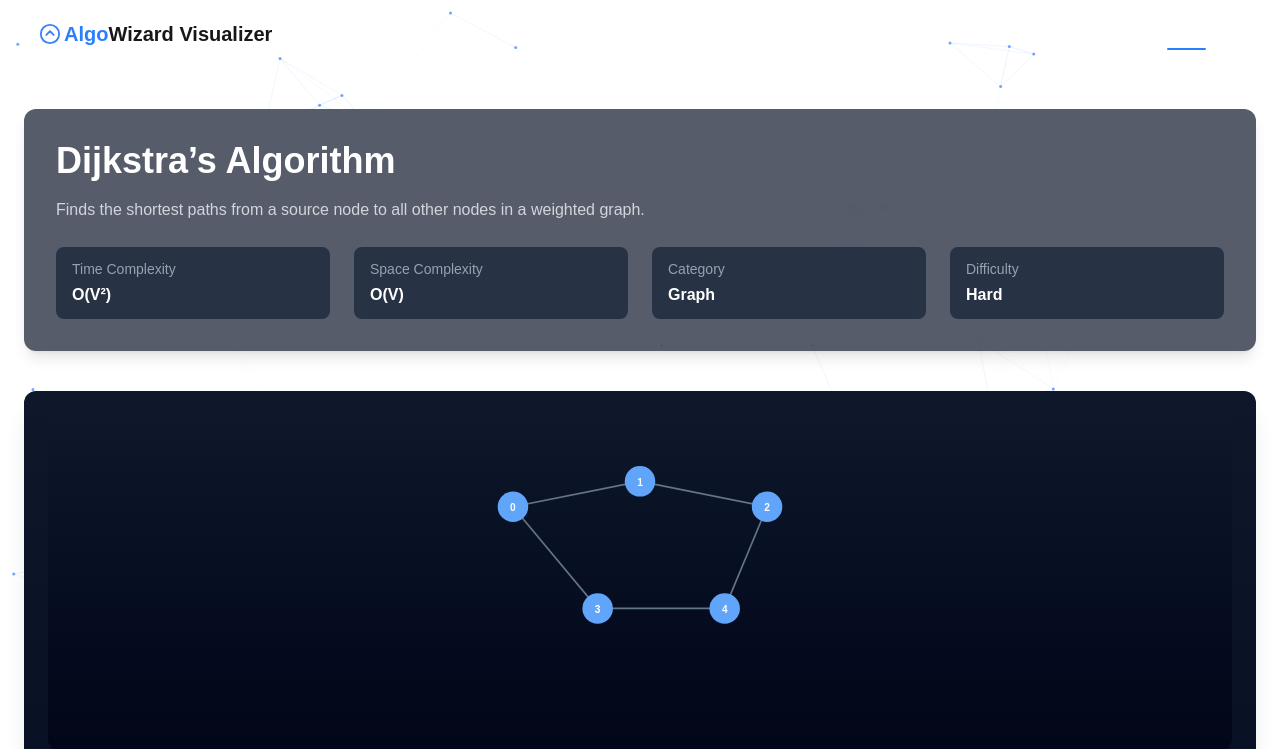
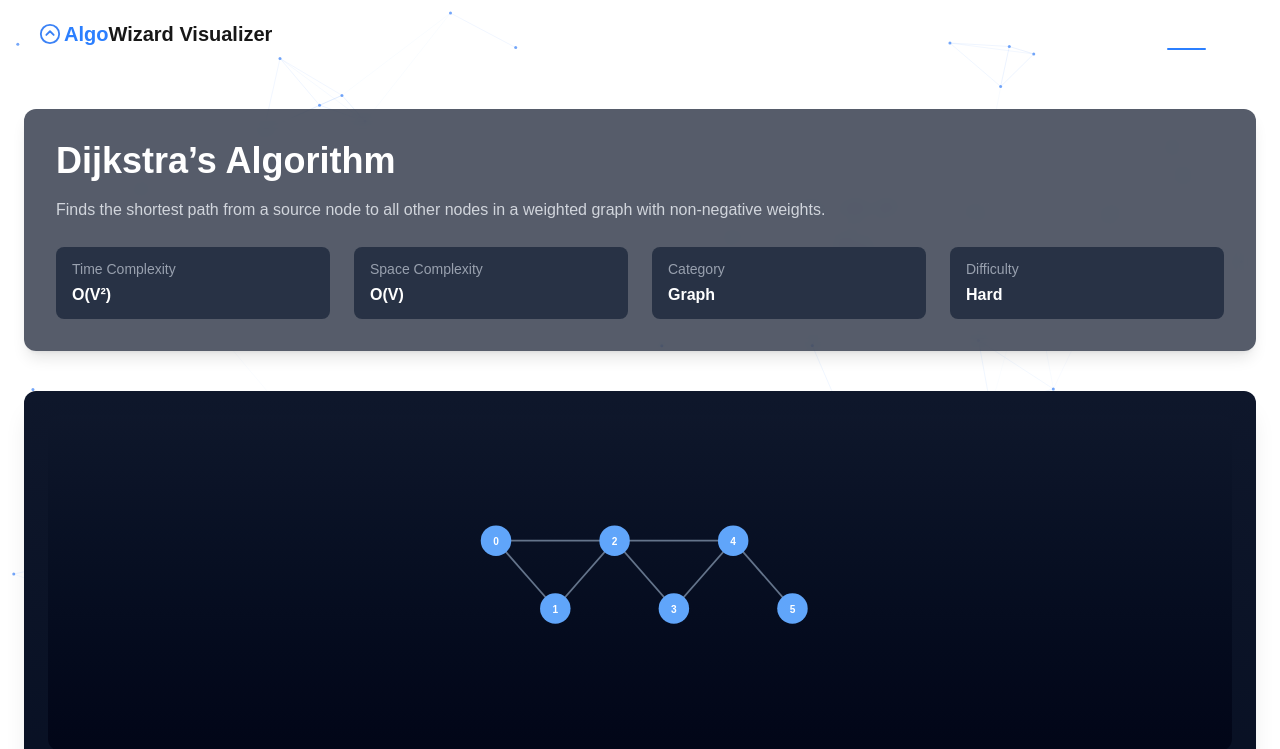
Before and after one commit to N9601/algowizard, a Next.js app: page /visualizer/graph/dijkstra in a window 1280 px wide. Shown: the top 749 px of the page. Built offline with nearby package versions, Linux system fonts and the light colour scheme.

Commit message:
Created engine for WEighted tree generation

```diff
--- a/app/visualizer/graph/bellman-ford/page.tsx
+++ b/app/visualizer/graph/bellman-ford/page.tsx
@@ -12,8 +12,9 @@ import Controls from "../../../../components/visualizer/Controls";
 import GraphCanvas from "../../../../components/visualizer/GraphCanvas";
 import Pseudocode from "../../../../components/visualizer/Pseudocode";
 
-/* ---------- STATIC GRAPH (NO HYDRATION ISSUES) ---------- */
+/* ---------------- GRAPH GENERATOR ---------------- */
 
+function generateWeightedGraph() {
   const nodes = [
     { id: 0, x: 80, y: 80 },
     { id: 1, x: 200, y: 40 },
@@ -31,7 +32,14 @@ const edges = [
     { from: 3, to: 4, weight: -2 },
   ];
 
+  return { nodes, edges };
+}
+
+/* ---------------- PAGE ---------------- */
+
 export default function BellmanFordPage() {
+  const [graph, setGraph] = useState(() => generateWeightedGraph());
+
   const [step, setStep] = useState<GraphStep | null>(null);
   const [speed, setSpeed] = useState(600);
   const [progress, setProgress] = useState(0);
@@ -41,12 +49,12 @@ export default function BellmanFordPage() {
 
   useEffect(() => {
     const steps = generateBellmanFordSteps(
-      nodes.map((n) => n.id),
-      edges,
+      graph.nodes.map(n => n.id),
+      graph.edges,
       0
     );
 
-    controllerRef.current = new StepController(steps, (s) => {
+    controllerRef.current = new StepController(steps, s => {
       setStep(s);
       setProgress(
         controllerRef.current!.currentStepIndex /
@@ -56,19 +64,16 @@ export default function BellmanFordPage() {
 
     controllerRef.current.setSpeed(speed);
     return () => controllerRef.current?.pause();
-  }, [speed]);
+  }, [graph, speed]);
 
   const togglePlay = () => {
     if (!controllerRef.current) return;
-
-    if (isPlaying) {
-      controllerRef.current.pause();
-    } else {
-      controllerRef.current.play();
-    }
-
+    isPlaying
+      ? controllerRef.current.pause()
+      : controllerRef.current.play();
     setIsPlaying(!isPlaying);
   };
+
   return (
     <>
       <Navbar />
@@ -76,15 +81,15 @@ export default function BellmanFordPage() {
 
       <AlgorithmLayout
         title="Bellman–Ford Algorithm"
-        description="Finds shortest paths from a source vertex to all vertices, even with negative weights."
+        description="Computes shortest paths from a source vertex, allowing negative edge weights."
         time="O(V × E)"
         space="O(V)"
         category="Graph"
         difficulty="Hard"
       >
         <GraphCanvas
-          nodes={nodes}
-          edges={edges}
+          nodes={graph.nodes}
+          edges={graph.edges}
           activeNode={step?.activeNode}
           visited={step?.visited}
         />
@@ -103,6 +108,7 @@ export default function BellmanFordPage() {
             setStep(null);
             setProgress(0);
             setIsPlaying(false);
+            setGraph(generateWeightedGraph()); // ✅ FIX
           }}
           speed={speed}
           onSpeedChange={setSpeed}
--- a/app/visualizer/graph/dijkstra/page.tsx
+++ b/app/visualizer/graph/dijkstra/page.tsx
@@ -4,6 +4,7 @@ import { useEffect, useRef, useState } from "react";
 import { StepController } from "../../../../src/lib/engine/controller";
 import { GraphStep } from "../../../../src/lib/engine/types";
 import { generateDijkstraSteps } from "../../../../src/lib/engine/algorithms/dijkstra";
+import { generateWeightedGraph } from "../../../../src/lib/engine/graph/weightedGraphGenerator";
 
 import Navbar from "../../../../components/visualizer/Navbar";
 import AlgorithmBackground from "../../../../components/visualizer/AlgorithmBackground";
@@ -12,32 +13,8 @@ import Controls from "../../../../components/visualizer/Controls";
 import GraphCanvas from "../../../../components/visualizer/GraphCanvas";
 import Pseudocode from "../../../../components/visualizer/Pseudocode";
 
-/* ---------- Static weighted graph (for now) ---------- */
-const nodes = [
-  { id: 0, x: 100, y: 80 },
-  { id: 1, x: 250, y: 50 },
-  { id: 2, x: 400, y: 80 },
-  { id: 3, x: 200, y: 200 },
-  { id: 4, x: 350, y: 200 },
-];
-
-const edges = [
-  { from: 0, to: 1 },
-  { from: 1, to: 2 },
-  { from: 0, to: 3 },
-  { from: 3, to: 4 },
-  { from: 4, to: 2 },
-];
-
-const weightedGraph = {
-  0: [{ to: 1, weight: 2 }, { to: 3, weight: 1 }],
-  1: [{ to: 2, weight: 3 }],
-  2: [],
-  3: [{ to: 4, weight: 2 }],
-  4: [{ to: 2, weight: 1 }],
-};
-
 export default function DijkstraPage() {
+  const [graph, setGraph] = useState(() => generateWeightedGraph());
   const [step, setStep] = useState<GraphStep | null>(null);
   const [speed, setSpeed] = useState(600);
   const [progress, setProgress] = useState(0);
@@ -46,7 +23,7 @@ export default function DijkstraPage() {
   const controllerRef = useRef<StepController<GraphStep> | null>(null);
 
   useEffect(() => {
-    const steps = generateDijkstraSteps(weightedGraph, 0);
+    const steps = generateDijkstraSteps(graph.adjacencyList, graph.start);
 
     controllerRef.current = new StepController(steps, (s) => {
       setStep(s);
@@ -58,16 +35,14 @@ export default function DijkstraPage() {
 
     controllerRef.current.setSpeed(speed);
     return () => controllerRef.current?.pause();
-  }, [speed]);
+  }, [graph, speed]);
 
- const togglePlay = () => {
+  const togglePlay = () => {
     if (!controllerRef.current) return;
 
-    if (isPlaying) {
-      controllerRef.current.pause();
-    } else {
-      controllerRef.current.play();
-    }
+    isPlaying
+      ? controllerRef.current.pause()
+      : controllerRef.current.play();
 
     setIsPlaying(!isPlaying);
   };
@@ -79,22 +54,25 @@ export default function DijkstraPage() {
 
       <AlgorithmLayout
         title="Dijkstra’s Algorithm"
-        description="Finds the shortest paths from a source node to all other nodes in a weighted graph."
+        description="Finds the shortest path from a source node to all other nodes in a weighted graph with non-negative weights."
         time="O(V²)"
         space="O(V)"
         category="Graph"
         difficulty="Hard"
       >
         <GraphCanvas
-          nodes={nodes}
-          edges={edges}
+          nodes={graph.nodes}
+          edges={graph.edges}
           activeNode={step?.activeNode}
           visited={step?.visited}
+          distances={step?.distances}
         />
 
         <Controls
           onPlay={togglePlay}
-          onStep={() => controllerRef.current?.stepForward()}
+          onStep={() => {
+            controllerRef.current?.stepForward();
+          }}
           onReset={() => {
             controllerRef.current?.reset();
             setStep(null);
@@ -106,6 +84,7 @@ export default function DijkstraPage() {
             setStep(null);
             setProgress(0);
             setIsPlaying(false);
+            setGraph(generateWeightedGraph());
           }}
           speed={speed}
           onSpeedChange={setSpeed}
--- /dev/null
+++ b/src/lib/engine/graph/weightedGraphGenerator.ts
@@ -0,0 +1,41 @@
+export type WeightedGraph = {
+  nodes: { id: number; x: number; y: number }[];
+  edges: { from: number; to: number; weight: number }[];
+  adjacencyList: Record<number, { to: number; weight: number }[]>;
+  start: number;
+};
+
+export function generateWeightedGraph(
+  nodeCount = 6
+): WeightedGraph {
+  const nodes = Array.from({ length: nodeCount }, (_, i) => ({
+    id: i,
+    x: 80 + i * 70,
+    y: 120 + (i % 2) * 80,
+  }));
+
+  const adjacencyList: WeightedGraph["adjacencyList"] = {};
+  const edges: WeightedGraph["edges"] = [];
+
+  nodes.forEach((n) => (adjacencyList[n.id] = []));
+
+  for (let i = 0; i < nodeCount - 1; i++) {
+    const weight = Math.floor(Math.random() * 9) + 1;
+
+    adjacencyList[i].push({ to: i + 1, weight });
+    edges.push({ from: i, to: i + 1, weight });
+
+    if (Math.random() > 0.5 && i + 2 < nodeCount) {
+      const w2 = Math.floor(Math.random() * 9) + 1;
+      adjacencyList[i].push({ to: i + 2, weight: w2 });
+      edges.push({ from: i, to: i + 2, weight: w2 });
+    }
+  }
+
+  return {
+    nodes,
+    edges,
+    adjacencyList,
+    start: 0,
+  };
+}
```
Lines whose indentation alone changed are shown as unchanged.
